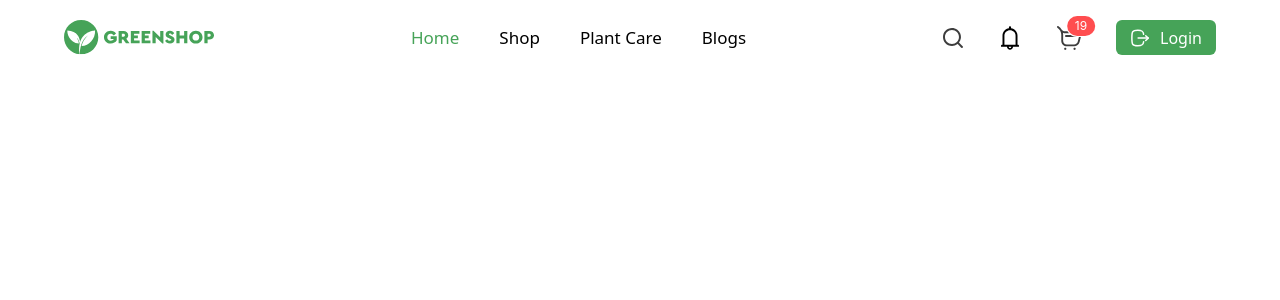
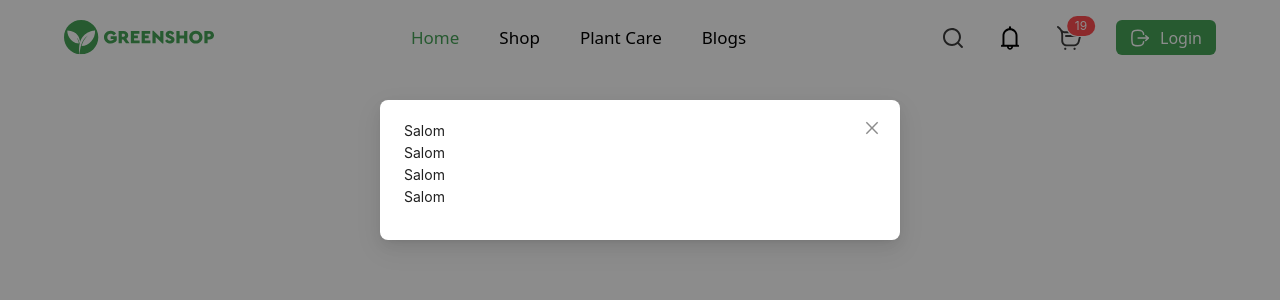
Before and after one commit to Jakbaraliyevv/GreenShop, a React (Vite) app: page / in a window 1280 px wide. Both pictures are taken after a click on the button "Login". Shown: the top 300 px of the page. Built offline with nearby package versions, Linux system fonts and the light colour scheme.

Commit message:
Login modal tugadi

```diff
--- a/src/components/modals/authorization-modal/index.tsx
+++ b/src/components/modals/authorization-modal/index.tsx
@@ -1,9 +1,19 @@
 import { Modal } from "antd";
+import { useReduxDispatch, useReduxSelector } from "../../../hooks/useRedux";
+import { setAuthoriationModalVisibilaty } from "../../../redux/modal-clise";
 
 function AuthorizationModal() {
+  const dispatch = useReduxDispatch();
+  const { authoriationModalVisibilaty } = useReduxSelector(
+    (state) => state.modalSlice
+  );
   return (
     <div>
-      <Modal open={true} footer={false}>
+      <Modal
+        open={authoriationModalVisibilaty}
+        onCancel={() => dispatch(setAuthoriationModalVisibilaty())}
+        footer={false}
+      >
         <p>Salom</p>
         <p>Salom</p>
         <p>Salom</p>
--- a/src/components/navbar/index.tsx
+++ b/src/components/navbar/index.tsx
@@ -5,11 +5,14 @@ import login from "../../img/Logout.svg";
 import { Badge } from "antd";
 import { BellOutlined } from "@ant-design/icons";
 import { useLocation, useNavigate } from "react-router-dom";
+import { setAuthoriationModalVisibilaty } from "../../redux/modal-clise";
+import { useReduxDispatch } from "../../hooks/useRedux";
 
 function Navbar() {
+  const dispatch = useReduxDispatch();
+
   const navigate = useNavigate();
   const { pathname } = useLocation();
-  console.log(pathname);
   return (
     <header className="flex items-center justify-between  py-5">
       <nav className="w-[150px] h-[35px]">
@@ -56,7 +59,10 @@ function Navbar() {
         <Badge count={19}>
           <img src={shopKorzina} alt="" />
         </Badge>
-        <button className="flex items-center gap-[10px] bg-[#46a358] text-[#FFF] w-[100px] h-[35px] rounded-[6px] justify-center">
+        <button
+          onClick={() => dispatch(setAuthoriationModalVisibilaty())}
+          className="flex items-center gap-[10px] bg-[#46a358] text-[#FFF] w-[100px] h-[35px] rounded-[6px] justify-center"
+        >
           <img src={login} alt="" />
           Login
         </button>
--- /dev/null
+++ b/src/hooks/useRedux/index.ts
@@ -0,0 +1,8 @@
+import type { RootStore, DispatchType } from "../../redux/store";
+
+import { useDispatch, useSelector } from "react-redux";
+
+import type { TypedUseSelectorHook } from "react-redux";
+
+export const useReduxSelector: TypedUseSelectorHook<RootStore> = useSelector;
+export const useReduxDispatch = () => useDispatch<DispatchType>();
--- /dev/null
+++ b/src/redux/modal-clise/index.ts
@@ -0,0 +1,22 @@
+import { createSlice } from "@reduxjs/toolkit";
+
+interface InitialStateType {
+  authoriationModalVisibilaty: boolean;
+}
+
+const initialState: InitialStateType = {
+  authoriationModalVisibilaty: false,
+};
+
+const modalSlice = createSlice({
+  initialState,
+  name: "Modal",
+  reducers: {
+    setAuthoriationModalVisibilaty(state) {
+      state.authoriationModalVisibilaty = !state.authoriationModalVisibilaty;
+    },
+  },
+});
+
+export const { setAuthoriationModalVisibilaty } = modalSlice.actions;
+export default modalSlice.reducer;
--- /dev/null
+++ b/src/redux/store.ts
@@ -0,0 +1,8 @@
+import { configureStore } from "@reduxjs/toolkit";
+import modalSlice from "./modal-clise";
+export const store = configureStore({
+  reducer: { modalSlice },
+});
+
+export type DispatchType = typeof store.dispatch;
+export type RootStore = ReturnType<typeof store.getState>;
--- a/src/tools/provider/index.tsx
+++ b/src/tools/provider/index.tsx
@@ -1,12 +1,15 @@
 import { ReactElement } from "react";
 import Modals from "../../components/modals";
+import { Provider } from "react-redux";
+import { store } from "../../redux/store";
 
 const ProviderConfg = ({ children }: { children: ReactElement }) => {
   return (
     <>
-      {/* <Modals /> */}
-      {children}
-
+      <Provider store={store}>
+        <Modals />
+        {children}
+      </Provider>
     </>
   );
 };
```
Also changed, not shown: src/redux/index.ts (deleted).
